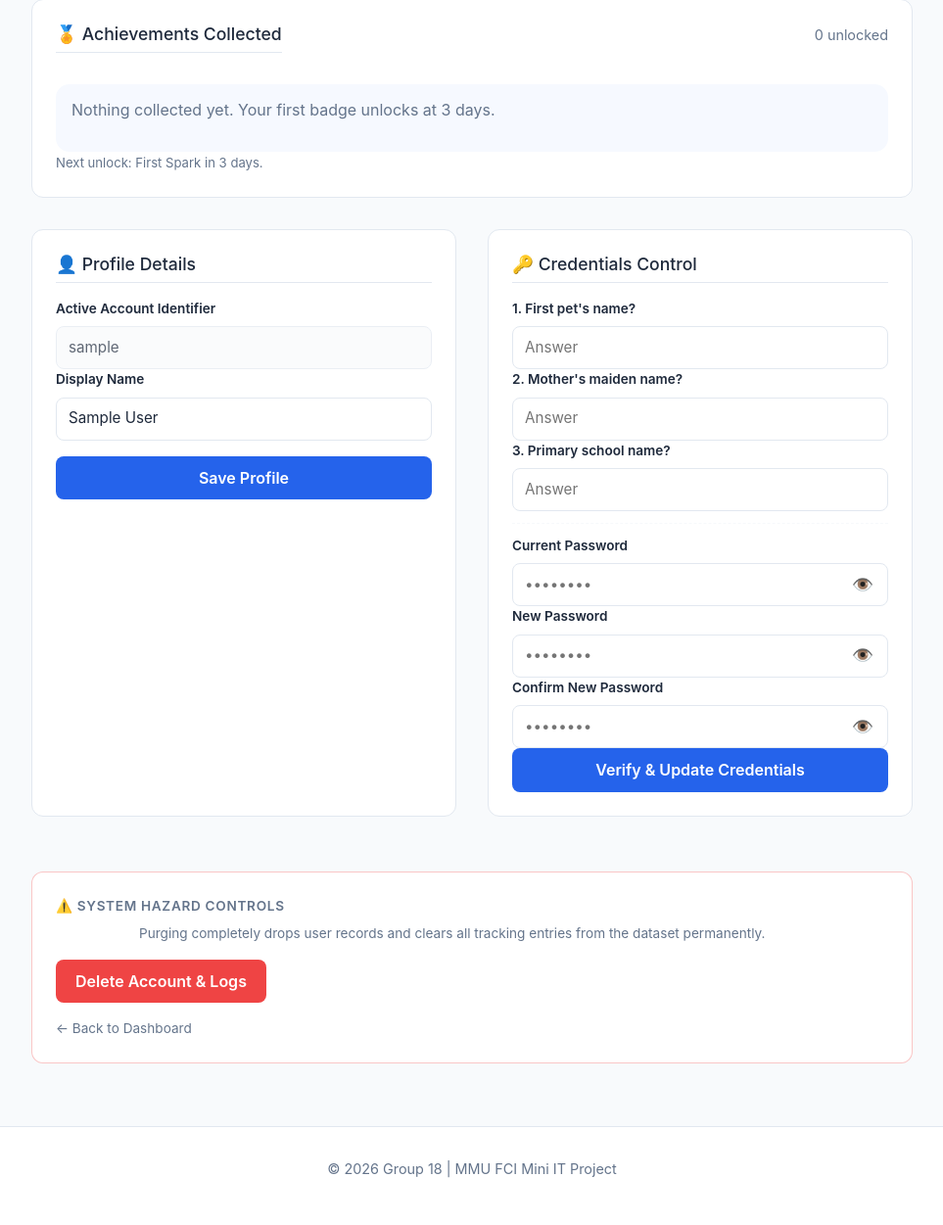
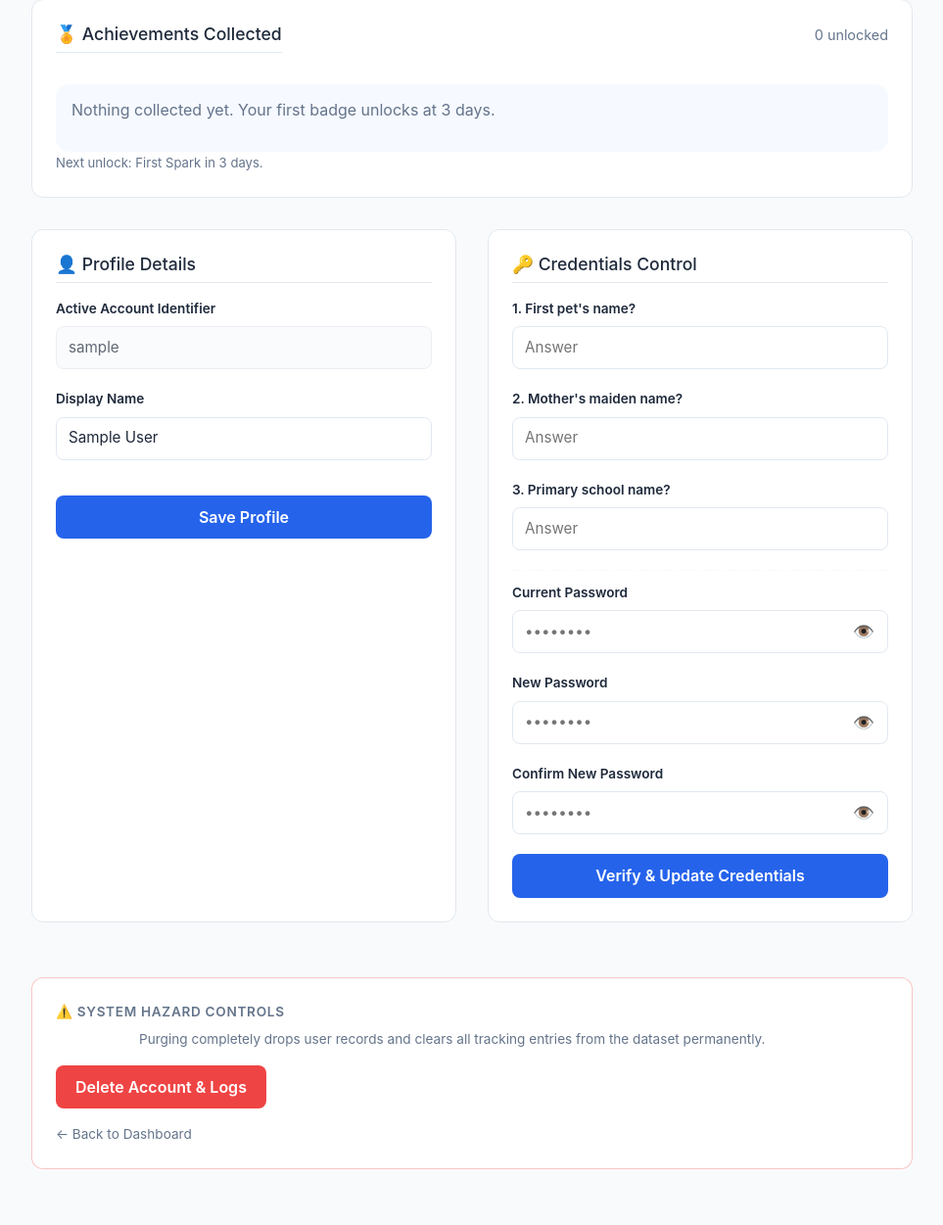
Before and after one commit to Je4emiah/2610-CSP1123-G18, a Flask app: page /profile in a window 1280 px wide. Shown: the part 582-1833 px from the top of the page at 98% size, without its empty margins (158-1121 px from the left). Before the commit the page ends 1785 px from the top, so only its background shows below. Run offline with Flask 3, Linux system fonts and the light colour scheme; the visitor is signed in with stand-in values (Sample User, id 1); data comes from the database, SQL or seed files in the repository; data that the repository does not hold is empty.

Commit message:
Fix profile password toggle layout and transition script inline

```diff
--- a/static/css/style.css
+++ b/static/css/style.css
@@ -1574,3 +1574,43 @@
 .password-wrapper input {
     padding-right: 40px !important;
 }
+
+/* --- Uniform Profile Form Alignment Fix --- */
+
+/* Ensures the parent wrapper controls its layout boundaries strictly */
+.profile-panel .profile-form-group {
+    margin-bottom: 1.25rem;
+    width: 100%;
+    display: flex;
+    flex-direction: column;
+}
+
+/* Forces the input container wrapper to behave as a single block structural element */
+.password-wrapper {
+    position: relative;
+    width: 100%;
+    display: block;
+    box-sizing: border-box;
+}
+
+/* Normalizes input parameters to match the rest of the layout */
+.password-wrapper .profile-form-input {
+    width: 100% !important;
+    padding-right: 45px !important; /* Space for the emoji on the right edge */
+    box-sizing: border-box !important;
+    display: block;
+}
+
+/* Absolute spatial placement coordinates for the toggler icon */
+.password-toggle {
+    position: absolute;
+    right: 14px;
+    top: 50%;
+    transform: translateY(-50%);
+    cursor: pointer;
+    z-index: 10;
+    user-select: none;
+    font-size: 1.1rem;
+    line-height: 1;
+    display: inline-block;
+}
--- a/templates/profile.html
+++ b/templates/profile.html
@@ -129,7 +129,7 @@
 
           <hr class="profile-security-divider">
 
-          <div class="profile-form-group">
+<div class="profile-form-group">
   <label class="profile-form-label" for="current_password">Current Password</label>
   <div class="password-wrapper">
     <input type="password" id="current_password" name="current_password" class="profile-form-input" placeholder="••••••••">
```
